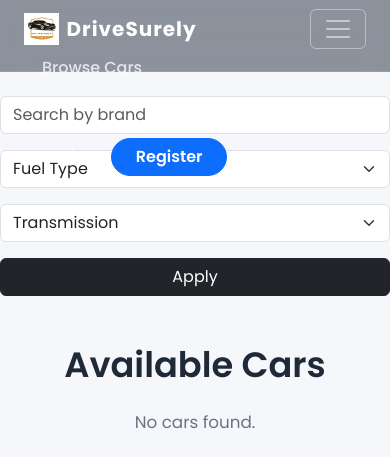
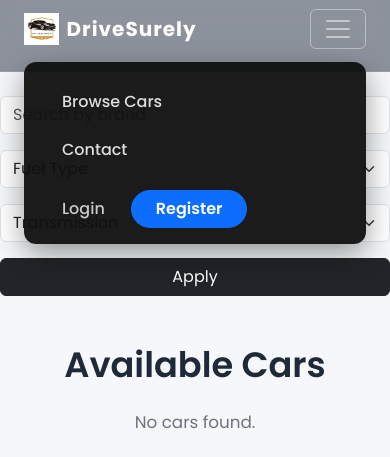
Before and after one commit to PreetParmar7/drivesurely, a Django app: page /cars/ in a window 390 px wide, after a click that opens the changed part. Shown: the top 457 px of the page. Run offline with Django 4.2, Linux system fonts and the light colour scheme; data that the repository does not hold is empty.

Commit message:
Fix responsive navbar and dealer/custom navigation

```diff
--- a/static/css/style.css
+++ b/static/css/style.css
@@ -1472,3 +1472,30 @@ p {
     width: 100%;
   }
 }
+/* MOBILE NAVBAR DROPDOWN FIX */
+@media (max-width: 991px) {
+  .navbar-collapse {
+    background: rgba(15, 15, 15, 0.95);
+    padding: 16px 20px;
+    margin-top: 12px;
+    border-radius: 12px;
+    box-shadow: 0 10px 30px rgba(0,0,0,0.4);
+  }
+
+  .navbar-nav .nav-link {
+    color: #ffffff !important;
+    padding: 12px 0;
+    font-size: 1rem;
+  }
+
+  .navbar-nav .nav-link:hover {
+    color: #0d6efd !important;
+  }
+}
+.navbar-toggler {
+  border-color: rgba(255,255,255,0.4);
+}
+
+.navbar-toggler-icon {
+  filter: invert(1);
+}
```
